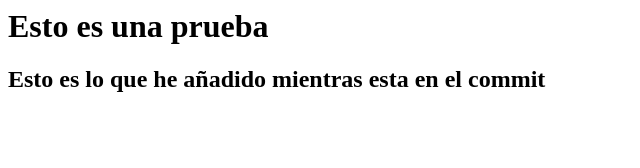
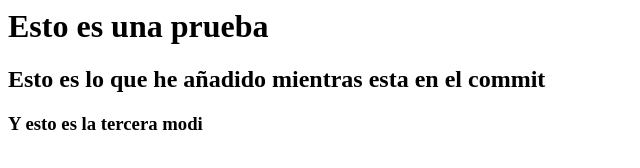
Before and after one commit to DavidRivero115/davidrivero, a plain HTML site: page index.html in a window 1280 px wide. Shown: the whole page, without its empty margins (0-640 px from the left). Drawn offline with Linux system fonts and the light colour scheme.

Commit message:
he metido los modificados

```diff
--- a/index.html
+++ b/index.html
@@ -4,6 +4,6 @@
 
 <h1>Esto es una prueba</h1>
 <h2>Esto es lo que he añadido mientras esta en el commit</h2>
-
+<h3>Y esto es la tercera modi</h3>
 </body>
 </html>
```
Also changed, not shown: index2.html (+2 -0 lines).
